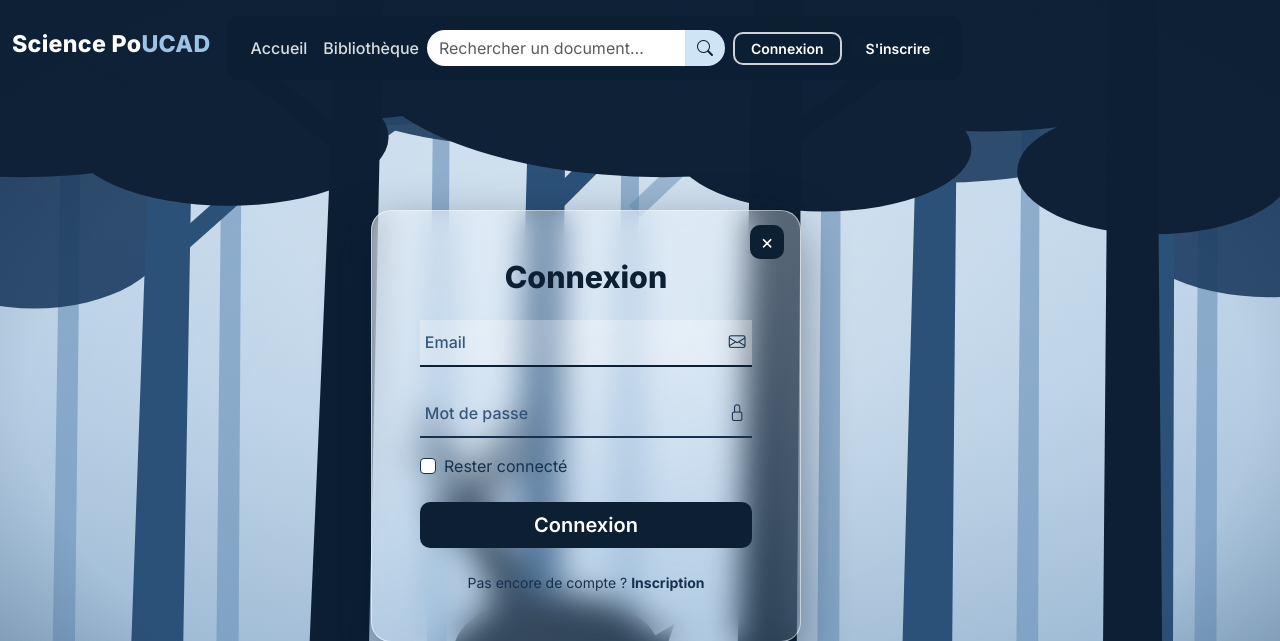
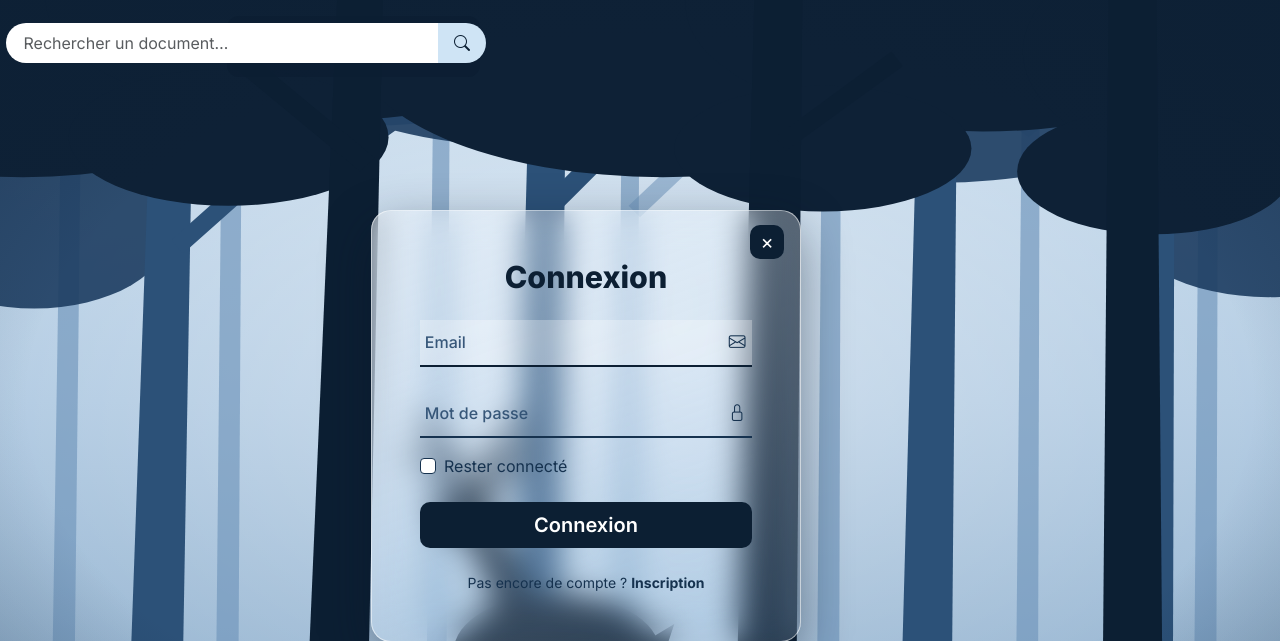
Before and after one commit to Ansu-blip/SCIPO_UCAD, a Flask app: page /connexion in a window 1280 px wide. Shown: the top 641 px of the page. Run offline with Flask 3, Linux system fonts and the light colour scheme.

Commit message:
Navbar minimaliste : logo seul vers l'accueil, recherche centree au milieu et elargie (480px), anti-cache v7

```diff
--- a/scipo/static/css/style.css
+++ b/scipo/static/css/style.css
@@ -58,14 +58,32 @@ h1, h2, h3, .hero-titre, .titre-section, .marque {
   background: linear-gradient(135deg, var(--bleu-nuit), var(--bleu-clair));
   box-shadow: 0 2px 14px rgba(12, 31, 51, .35);
 }
+.navbar-scipo .container { position: relative; }   /* repère du champ de recherche central */
 .marque { font-size: 1.45rem; font-weight: 800; color: #fff !important; letter-spacing: .3px; }
 .marque span { color: #9cc3e5; }
 .navbar-scipo .nav-link { color: rgba(255, 255, 255, .85); font-weight: 500; }
 .navbar-scipo .nav-link:hover,
 .navbar-scipo .nav-link.actif { color: #fff; }
-.ma-recherche .form-control { border: none; min-width: 200px; border-radius: 20px 0 0 20px; }
-.ma-recherche .btn-or { background: var(--glace); color: var(--bleu-nuit); border-radius: 0 20px 20px 0; }
+.ma-recherche .form-control {
+  border: none; min-width: 200px; border-radius: 20px 0 0 20px;
+  padding: .5rem 1.1rem;
+}
+.ma-recherche .btn-or {
+  background: var(--glace); color: var(--bleu-nuit); border-radius: 0 20px 20px 0;
+  padding-left: 1rem; padding-right: 1rem;
+}
 .ma-recherche .btn-or:hover { background: #fff; color: var(--bleu-nuit); }
+
+/* Grand écran : le champ de recherche occupe le centre exact de la barre,
+   indépendamment de la marque (à gauche) et des boutons (à droite) */
+@media (min-width: 992px) {
+  .ma-recherche {
+    position: absolute; left: 50%; top: 50%;
+    transform: translate(-50%, -50%);
+    width: min(480px, 42vw); margin: 0;
+  }
+  .ma-recherche .form-control { min-width: 0; }
+}
 
 /* ---------- Boutons ---------- */
 .btn-or {
--- a/scipo/templates/base.html
+++ b/scipo/templates/base.html
@@ -10,7 +10,7 @@
   <link rel="preconnect" href="https://fonts.googleapis.com">
   <link rel="preconnect" href="https://fonts.gstatic.com" crossorigin>
   <link href="https://fonts.googleapis.com/css2?family=Inter:wght@400;500;600;700;800&display=swap" rel="stylesheet">
-  <link rel="stylesheet" href="{{ url_for('static', filename='css/style.css', v=6) }}">
+  <link rel="stylesheet" href="{{ url_for('static', filename='css/style.css', v=7) }}">
 </head>
 <body class="{% block classe_body %}{% endblock %}">
 
@@ -22,16 +22,12 @@
       <span class="navbar-toggler-icon"></span>
     </button>
     <div class="collapse navbar-collapse" id="menuPrincipal">
-      <ul class="navbar-nav me-auto mb-2 mb-lg-0">
-        <li class="nav-item"><a class="nav-link {{ 'actif' if request.endpoint == 'main.index' }}" href="{{ url_for('main.index') }}">Accueil</a></li>
-        <li class="nav-item"><a class="nav-link {{ 'actif' if request.endpoint == 'main.bibliotheque' }}" href="{{ url_for('main.bibliotheque') }}">Bibliothèque</a></li>
-      </ul>
-      <form class="d-flex ma-recherche mx-lg-auto my-lg-0 my-2" role="search" action="{{ url_for('main.recherche') }}" method="get">
+      <form class="d-flex ma-recherche my-2 my-lg-0" role="search" action="{{ url_for('main.recherche') }}" method="get">
         <input class="form-control" type="search" name="q" placeholder="Rechercher un document…"
                value="{{ request.args.get('q', '') }}" aria-label="Rechercher">
         <button class="btn btn-or" type="submit" aria-label="Lancer la recherche"><i class="bi bi-search"></i></button>
       </form>
-      <ul class="navbar-nav align-items-lg-center">
+      <ul class="navbar-nav align-items-lg-center ms-lg-auto">
         {% if current_user.is_authenticated %}
           <li class="nav-item dropdown">
             <a class="nav-link dropdown-toggle" href="#" role="button" data-bs-toggle="dropdown" aria-expanded="false">
```
